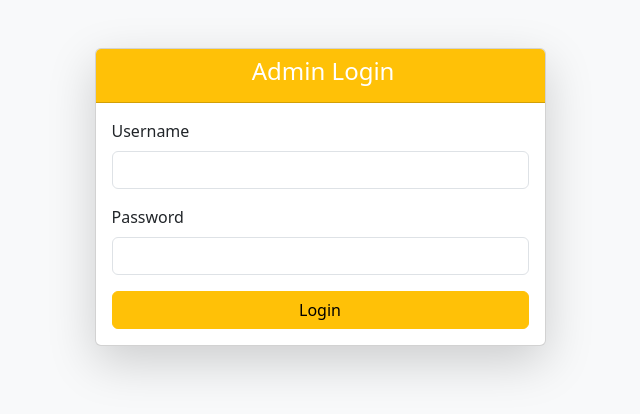
After one commit to rathod-pritesh/Portfolio, a Flask app: page /admin/login in a window 1280 px wide. The commit adds this page. Shown: the top 414 px of the page, without its empty margins (320-960 px from the left). Run offline with Flask 3, Linux system fonts and the light colour scheme; some libraries are stand-ins or nearby versions.

Commit message:
admin_login sqllite3

```diff
--- a/app.py
+++ b/app.py
@@ -1,6 +1,7 @@
 from flask import Flask, url_for, render_template, redirect, request, flash, session, send_from_directory
 from flask_sqlalchemy import SQLAlchemy
 from datetime import datetime
+import sqlite3
 import os
 
 app = Flask(__name__)
@@ -18,6 +19,43 @@ class Contact(db.Model):
 
 with app.app_context():
     db.create_all()
+
+def validate_admin(username, password):
+    conn = sqlite3.connect('admin.db')
+    cursor = conn.cursor()
+    cursor.execute("SELECT * FROM admin WHERE username = ? AND password = ?" ,(username, password))
+    admin = cursor.fetchone()
+    conn.close()
+    return admin
+
+@app.route('/admin/login', methods = ['GET', 'POST'])
+def admin_login():
+    if request.method == 'POST':
+        username = request.form['username']
+        password = request.form['password']
+        admin = validate_admin(username, password)
+
+        if admin:
+            session['admin'] = True
+            flash('Login successful!', 'success')
+            return redirect(url_for('admin_dashboard'))
+        else:
+            flash('Invalid credentials.', 'danger')
+
+    return render_template('admin_login.html')
+
+@app.route('/admin/dashboard')
+def admin_dashboard():
+    if not session.get('admin'):
+        return redirect(url_for('admin_login'))
+    return "<h1>Welcome Admin! Dashboard Loaded.</h1>"
+
+@app.route('/admin/logout')
+def admin_logout():
+    session.pop('admin', None)
+    flash('Logged out successfully!', 'info')
+    return redirect(url_for('admin_login'))
+
 
 @app.route('/')
 def home():
--- /dev/null
+++ b/static/css/fontawesome.css
@@ -0,0 +1,48 @@
+@font-face {
+  font-family: "Font Awesome 6 Free";
+  src: url("/static/webfonts/fa-solid-900.woff2") format("woff2"),
+       url("/static/webfonts/fa-solid-900.ttf") format("truetype");
+  font-weight: 900;
+  font-style: normal;
+}
+
+@font-face {
+  font-family: "Font Awesome 6 Brands";
+  src: url("/static/webfonts/fa-brands-400.woff2") format("woff2"),
+       url("/static/webfonts/fa-brands-400.ttf") format("truetype");
+  font-weight: 400;
+  font-style: normal;
+}
+
+@font-face {
+  font-family: "Font Awesome 6 Free";
+  src: url("/static/webfonts/fa-regular-400.woff2") format("woff2"),
+       url("/static/webfonts/fa-regular-400.ttf") format("truetype");
+  font-weight: 400;
+  font-style: normal;
+}
+
+/* Add classes for usage */
+.fas {
+  font-family: "Font Awesome 6 Free";
+  font-weight: 900;
+}
+
+.far {
+  font-family: "Font Awesome 6 Free";
+  font-weight: 400;
+}
+
+.fab {
+  font-family: "Font Awesome 6 Brands";
+  font-weight: 400;
+}
+
+.fa, .fas, .far, .fab {
+  display: inline-block;
+  font: normal normal normal 14px/1 FontAwesome;
+  font-size: inherit;
+  text-rendering: auto;
+  -webkit-font-smoothing: antialiased;
+  -moz-osx-font-smoothing: grayscale;
+}
--- /dev/null
+++ b/templates/admin_login.html
@@ -0,0 +1,54 @@
+<!DOCTYPE html>
+<html lang="en">
+<head>
+  <meta charset="UTF-8">
+  <title>Admin Login</title>
+  <link
+      href="{{ url_for('static', filename='css/bootstrap.min.css')}}"
+      rel="stylesheet"
+    />
+    <link rel="stylesheet" href="{{ url_for('static', filename='css/fontawesome.css') }}">
+
+</head>
+<body class="bg-light">
+
+<div class="container mt-5">
+  <div class="row justify-content-center">
+    <div class="col-md-5">
+      <div class="card shadow-lg">
+        <div class="card-header bg-warning text-center">
+          <h4 class="text-white"><i class="fas fa-user"></i>
+Admin Login</h4>
+        </div>
+        <div class="card-body">
+          {% with messages = get_flashed_messages(with_categories=true) %}
+            {% if messages %}
+              {% for category, message in messages %}
+                <div class="alert alert-{{ category }} alert-dismissible fade show" role="alert">
+                  {{ message }}
+                  <button type="button" class="btn-close" data-bs-dismiss="alert" aria-label="Close"></button>
+                </div>
+              {% endfor %}
+            {% endif %}
+          {% endwith %}
+
+          <form method="POST" action="{{ url_for('admin_login') }}">
+            <div class="mb-3">
+              <label for="username" class="form-label">Username</label>
+              <input type="text" class="form-control" id="username" name="username" required>
+            </div>
+            <div class="mb-3">
+              <label for="password" class="form-label">Password</label>
+              <input type="password" class="form-control" id="password" name="password" required>
+            </div>
+            <button type="submit" class="btn btn-warning w-100">Login</button>
+          </form>
+        </div>
+      </div>
+    </div>
+  </div>
+</div>
+
+<script src="https://cdn.jsdelivr.net/npm/bootstrap@5.3.3/dist/js/bootstrap.bundle.min.js"></script>
+</body>
+</html>
```
Also changed, not shown: create_db.py (added, +20 -0 lines), templates/base.html (+4 -6 lines), admin.db (added).
